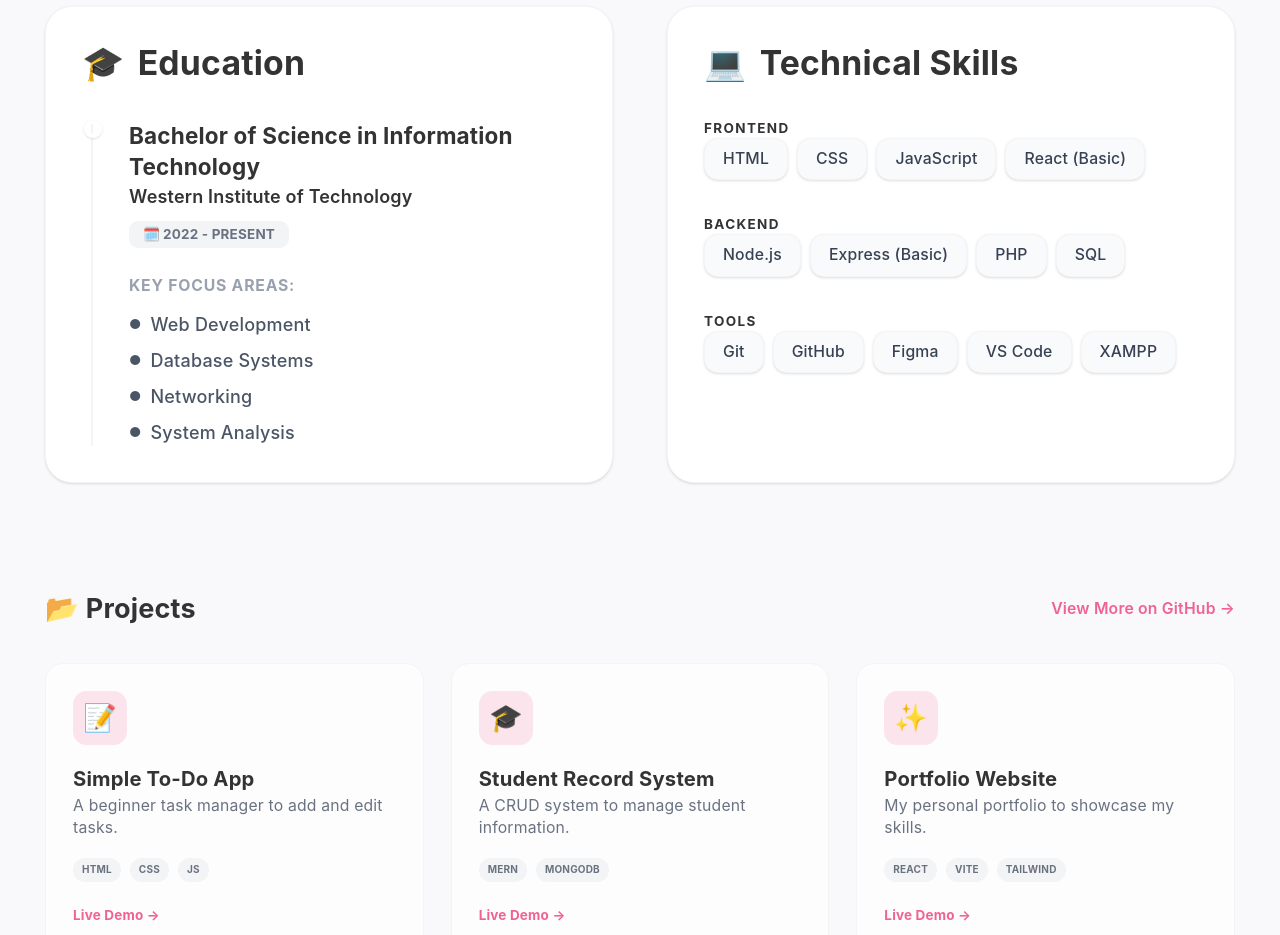
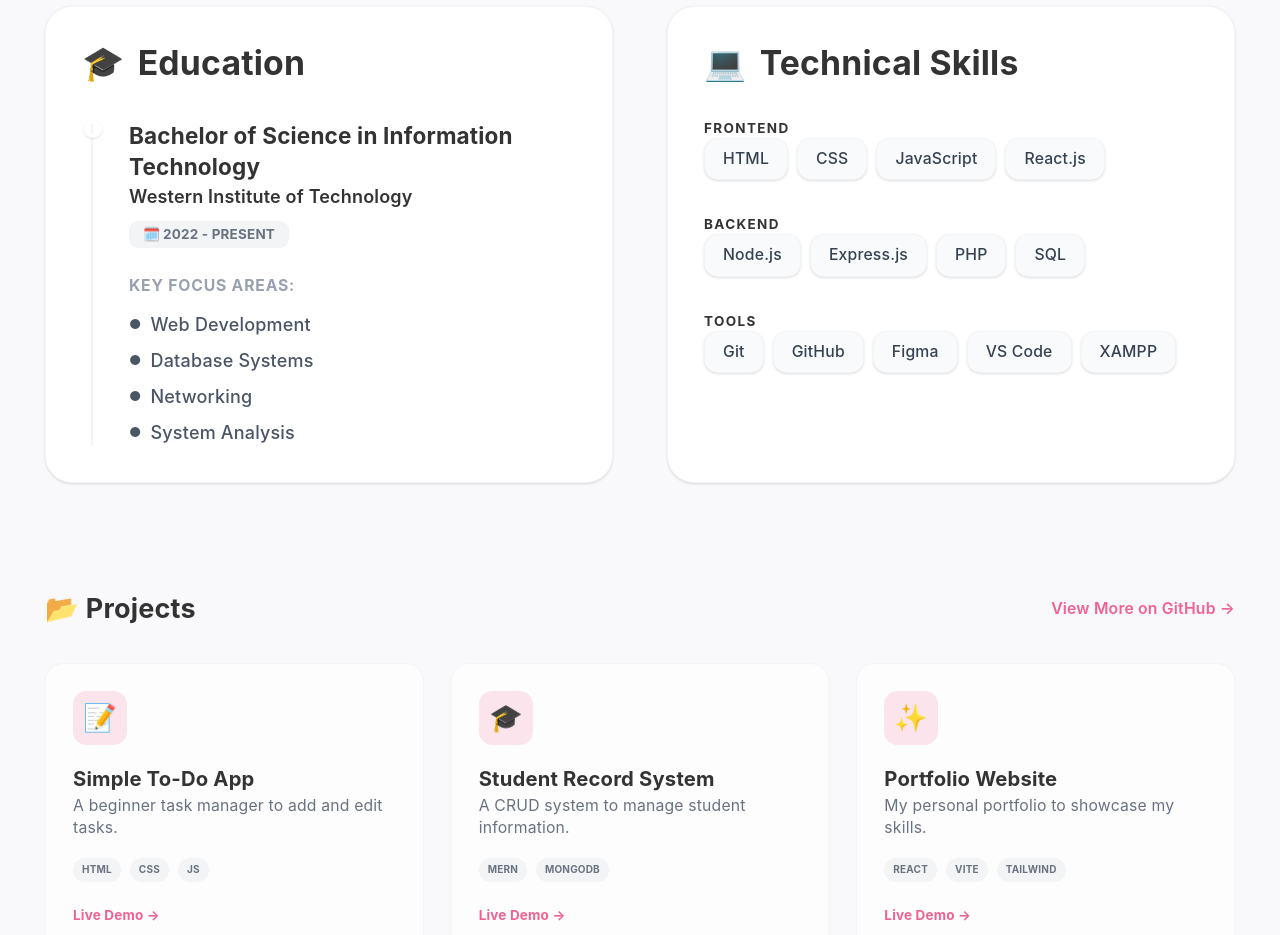
Before and after one commit to jaden01-2006/MyPortfolio, a React (Vite) app: page / in a window 1280 px wide. Shown: the part 1380-2315 px from the top of the page. Built offline with nearby package versions, Linux system fonts and the light colour scheme.

Commit message:
Skills update

```diff
--- a/src/components/Portfolio/Skills.jsx
+++ b/src/components/Portfolio/Skills.jsx
@@ -1,7 +1,7 @@
 const Skills = () => {
   const skillCategories = [
-    { title: "Frontend", skills: ["HTML", "CSS", "JavaScript", "React (Basic)"] },
-    { title: "Backend", skills: ["Node.js", "Express (Basic)", "PHP", "SQL"] },
+    { title: "Frontend", skills: ["HTML", "CSS", "JavaScript", "React.js"] },
+    { title: "Backend", skills: ["Node.js", "Express.js", "PHP", "SQL"] },
     { title: "Tools", skills: ["Git", "GitHub", "Figma", "VS Code", "XAMPP"] }
   ];
 
```
